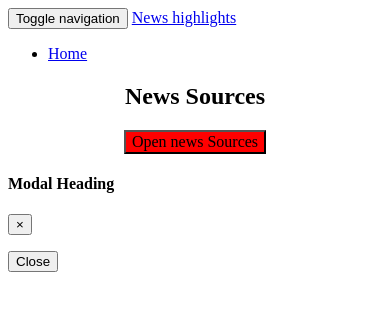
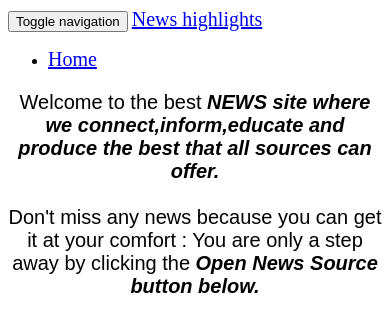
Before and after one commit to John-5014/News-Highlight, a Flask app: template app/templates/index.html in a window 390 px wide. Shown: the top 322 px of the page. Before the commit the page ends 272 px from the top, so only its background shows below. Run offline with Flask 2, Linux system fonts and the light colour scheme; the template is opened without the code that fills it, so the values that code supplies are empty; parts of the project's set-up code (start-up, migrations or seed data) failed here and were passed over; some libraries are stand-ins or nearby versions.

Commit message:
add all untracked files

```diff
--- a/app/templates/index.html
+++ b/app/templates/index.html
@@ -17,41 +17,45 @@
   {% block content %}
   <!-- details card section starts from here -->
 
-<!-- details card section starts from here -->
-
-  <!-- Sources section -->
-
 
 
   <div class="container-fluid">
     <div style="text-align:center;">
+
+        <p style="font-family:fantasy; font-size:20px; text-align:center;">Welcome to the best <strong><em>NEWS site where we connect,inform,educate and produce the best that all sources can offer.</em></strong>  <br> <br> Don't miss any news because you can get it at your comfort : You are only a step away by clicking the <strong><em>Open News Source button below.</em></strong></p>
+
+
+        <img src="http://www.hengtongaustralia.com/upload/images/2018/03/09/933bb3c4fd864e849443d9311873b9c0.gif" alt="news" class="img-responsive" style="width:100%; height:60vh; margin-top: 2%;">
+
       <h2 style="font-family:serif;"> News Sources</h2>
       <!-- Button to Open the Modal -->
       <button type="button" class="btn btn-primary" data-toggle="modal" data-target="#myModal" style="background-color:red;align-items: center;font-family: 'Times New Roman', Times, serif;font-size: 16px;">
-        Open news Sources
+        Open News Sources
       </button>
+
+
 
     </div>
 
       <!-- The Modal -->
-      <div class="modal" id="myModal">
+      <div class="modal" id="myModal" style="position:center;">
         <div class="modal-dialog">
           <div class="modal-content">
 
             <!-- Modal Header -->
-            <div class="modal-header">
-              <h4 class="modal-title">Modal Heading</h4>
-              <button type="button" class="close" data-dismiss="modal">&times;</button>
+            <div class="modal-header" >
+              <h4 class="modal-title" style="font-family:serif; text-align:center; font-weight: bolder; font-size: 19px;">NEWS SOURCES : <span><img src="https://thumbs.gfycat.com/CavernousFormalErmine-small.gif" alt="news gif" style="width:100%;"><button type="button" class="close" data-dismiss="modal">&times;</button></span></h4>
+
             </div>
 
             <!-- Modal body -->
-            <div class="modal-body">
+            <div class="modal-body" style="background-color: teal; color: white;">
             <ul>
                 {{ macro.displayNewsList(source)}}
             </ul>
             <!-- Modal footer -->
             <div class="modal-footer">
-              <button type="button" class="btn btn-danger" data-dismiss="modal">Close</button>
+              <button type="button" class="btn btn-danger" data-dismiss="modal">Exit</button>
             </div>
 
           </div>
@@ -59,7 +63,5 @@
       </div>
 
     </div>
-
-
-
-  {% endblock%}
+    </div>
+  {% endblock %}
--- a/app/templates/macros.html
+++ b/app/templates/macros.html
@@ -1,7 +1,42 @@
 {% macro displayNewsList(news_list) %}
 
 {% for news in news_list %}
-<li>{{ news.name}}</li>
+
+<section class="details-card">
+    <div class="container">
+        <div class="row">
+            <div class="col-md-6">
+                <div class="card-content">
+                    <div class="card-img">
+                        <!-- <img src="https://placeimg.com/380/230/nature" alt=""> -->
+
+                    </div>
+                    <div class="card-desc">
+                        <h2 style="font-family:fantasy;">{{ news.name| truncate(100)}}</h2>
+                        <p style="font-size:18px; font-family: sans-serif;">{{ news.description| truncate(60)}}</p>
+
+                            <a href="/news/{{news.id}}" class="btn-card"><button>Read Articles</button></a>
+                    </div>
+                </div>
+            </div>
+
+
+        </div>
+    </div>
+</section>
+
+    <!-- <div class="container-fluid">
+
+        <li class="text-center">
+            <h2>{{ news.description }}</h2>
+          <p class="text-center"> {{ news.name| truncate(100)}}</p>
+            <a href="/news/{{news.id}}">
+              <button>Read Articles</button></a></li>
+
+
+
+    </div> -->
+
 
 {% endfor %}
 
--- a/app/templates/navbar.html
+++ b/app/templates/navbar.html
@@ -8,11 +8,11 @@
         <span class="icon-bar"></span>
         <span class="icon-bar"></span>
       </button>
-      <a class= " navbar-brand" href="/">News highlights</a>
+      <a class= " navbar-brand" href="/" style="font-size:20px;">News highlights</a>
     </div>
     <div class="navbar-collapse collapse">
       <ul class="nav navbar-nav">
-        <li><a href="/">Home</a></li>
+        <li><a href="/" style="font-size:20px;">Home</a></li>
       </ul>
     </div>
   </div>
--- a/app/templates/news.html
+++ b/app/templates/news.html
@@ -7,7 +7,7 @@
 <div class="container-fluid" style="background-color:grey;">
   <!-- description background -->
   <div class="container-fluid">
-     <div class="row" style="padding-top:3%;">
+     <div class="row" style="padding-top:1%;">
 
          {% for article in news %}
         <div class="col-md-6">
```
